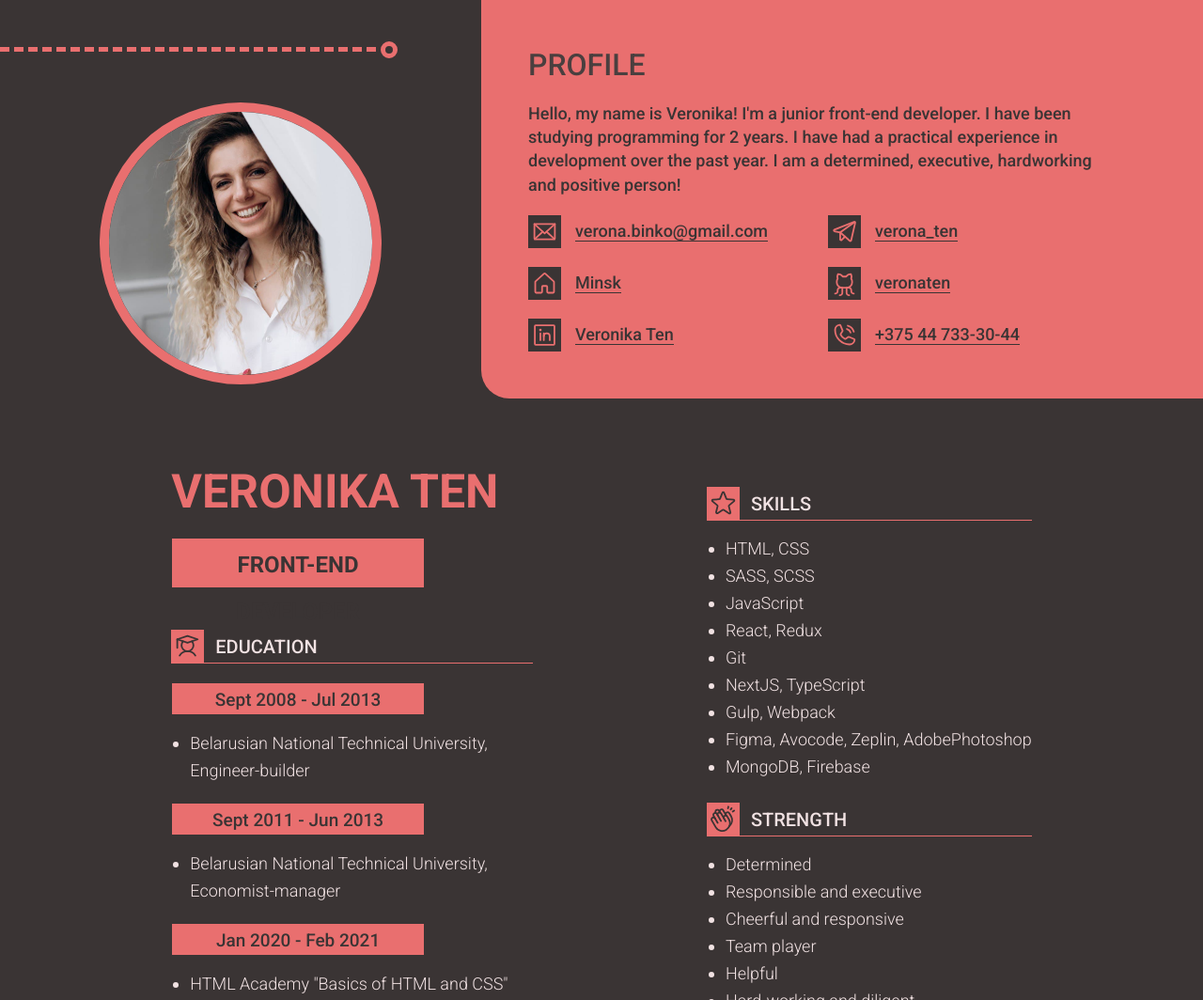
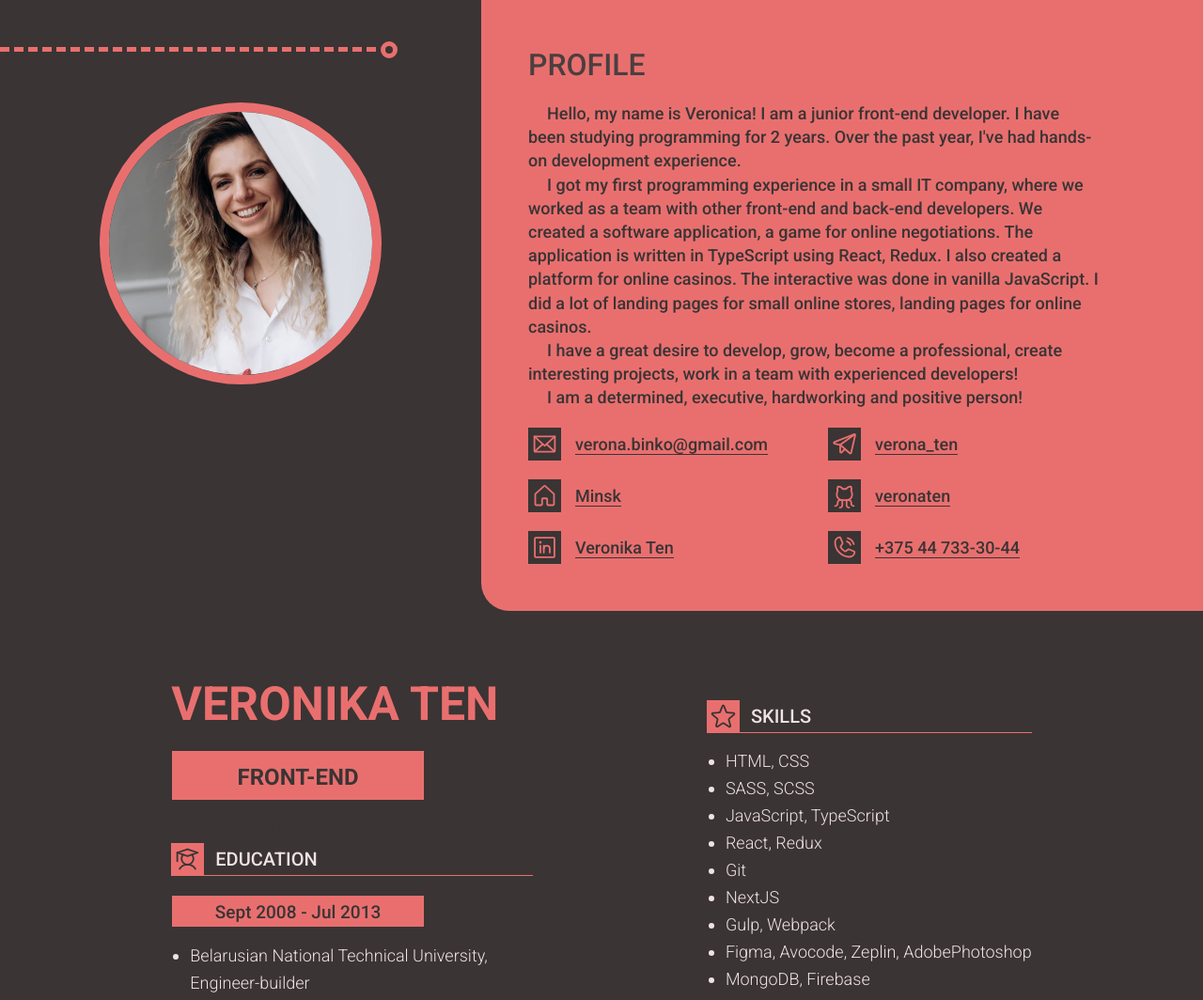
Before and after one commit to veronaten/my-CV, a plain HTML site: page index.html in a window 1280 px wide. Shown: the top 1064 px of the page at 94% size. Drawn offline with Linux system fonts and the light colour scheme.

Commit message:
feat: change description about me

```diff
--- a/index.html
+++ b/index.html
@@ -22,7 +22,11 @@
       <div class="profile">
         <h2 class="profile__title">Profile</h2>
         <div class="profile__main">
-          Hello, my name is Veronika! I'm a junior front-end developer. I have been studying programming for 2 years. I have had a practical experience in development over the past year. I am a determined, executive, hardworking and positive person!
+          <p>Hello, my name is Veronica! I am a junior front-end developer. I have been studying programming for 2 years. Over the past year, I've had hands-on development experience.</p>
+          <p>I got my first programming experience in a small IT company, where we worked as a team with other front-end and back-end developers. We created a software application, a game for online negotiations. The application is written in TypeScript using React, Redux.
+            I also created a platform for online casinos. The interactive was done in vanilla JavaScript. I did a lot of landing pages for small online stores, landing pages for online casinos.</p>
+            <p>I have a great desire to develop, grow, become a professional, create interesting projects, work in a team with experienced developers!</p>
+            <p>I am a determined, executive, hardworking and positive person!</p>
         </div>
         <div class="profile__contacts">
           <div class="profile__contacts__item">
@@ -124,10 +128,10 @@
           <ul>
             <li>HTML, CSS</li>
             <li>SASS, SCSS</li>
-            <li>JavaScript</li>
+            <li>JavaScript, TypeScript</li>
             <li>React, Redux</li>
             <li>Git</li>
-            <li>NextJS, TypeScript</li>
+            <li>NextJS </li>
             <li>Gulp, Webpack</li>
             <li>Figma, Avocode, Zeplin, AdobePhotoshop</li>
             <li>MongoDB, Firebase</li>
--- a/style.css
+++ b/style.css
@@ -88,6 +88,10 @@ header {
   background-color: rgb(233, 111, 111);
   color: rgb(58, 52, 52);
   line-height: 1.4;
+}
+
+.profile__main p {
+  text-indent: 20px;
 }
 
 .profile__contacts {
```
